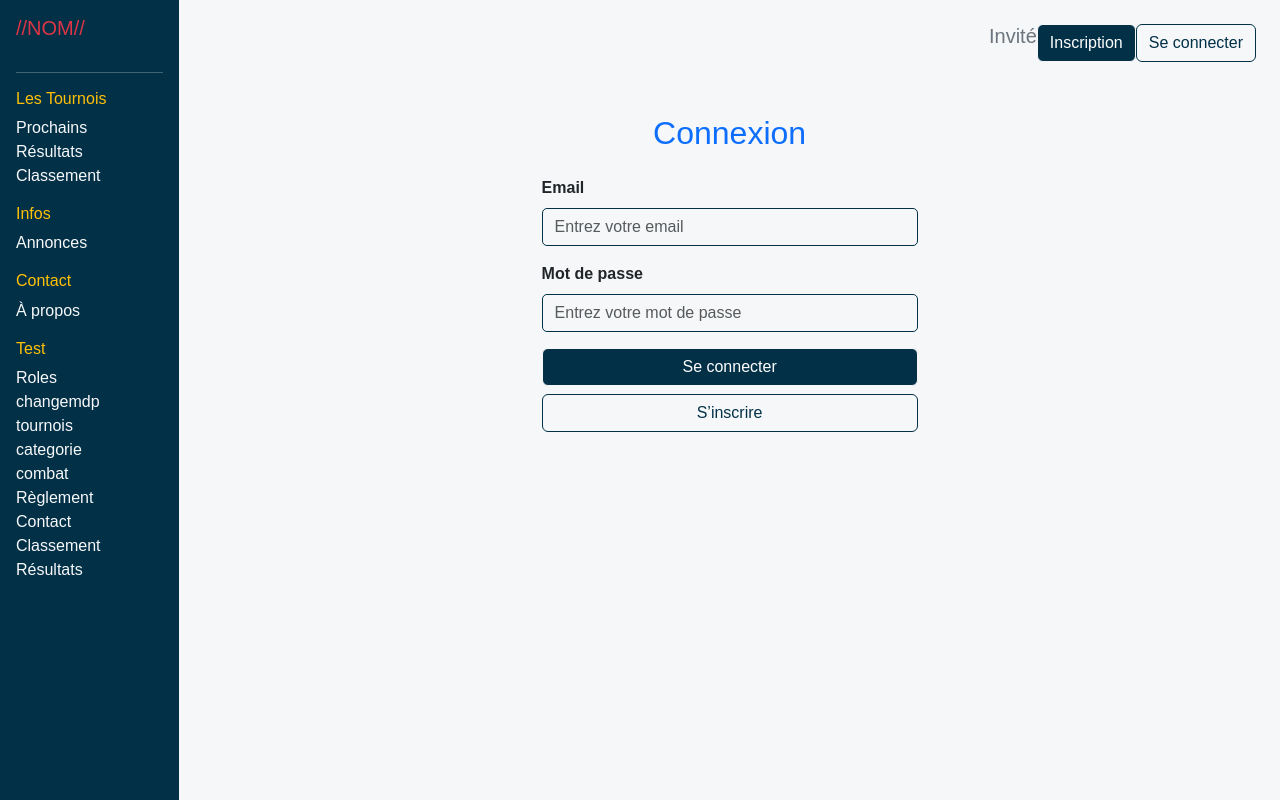
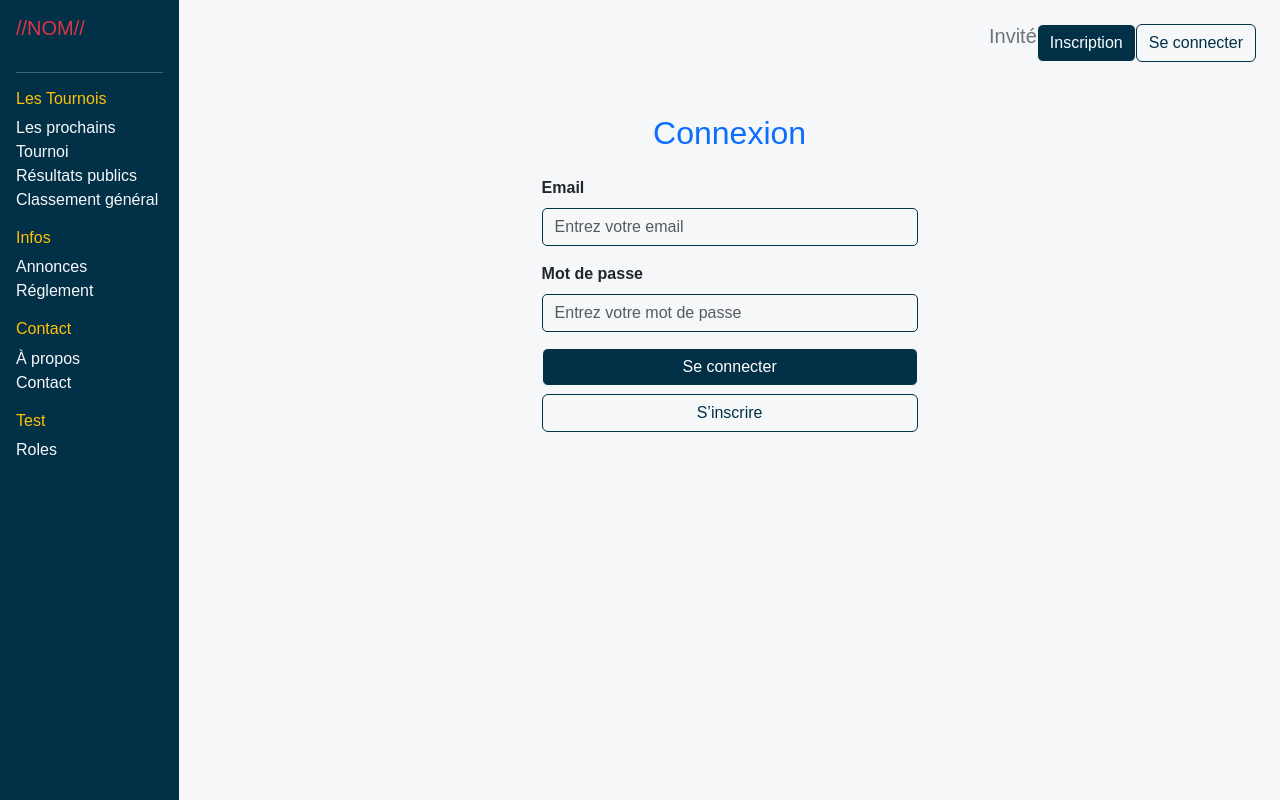
Before and after one commit to Alyss4/nipponweb, a Next.js app: page /connexion in a window 1280 px wide. Built offline with nearby package versions, Linux system fonts and the light colour scheme.

Commit message:
feat&fix: sidebar par role

```diff
--- a/src/app/layout.tsx
+++ b/src/app/layout.tsx
@@ -7,7 +7,10 @@ import './globals.css';
 import Link from 'next/link';
 import UserSidebarInfo from '../components/UserSidebarInfo';
 import { useState, useEffect } from 'react';
-import { MantineProvider } from '@mantine/core';
+import VisitorSidebarLinks from '../components/componentsSidebar/VisitorSidebarLinks';
+import CompetitorSidebarLinks from '@/components/componentsSidebar/CompetitorSidebarLinks';
+import ManagerSidebarLinks from '@/components/componentsSidebar/ManagerSidebarLinks';
+import AdministratorSidebarLinks from '@/components/componentsSidebar/AdministratorSidebarLinks';
 
 export default function RootLayout({
   children,
@@ -15,11 +18,32 @@ export default function RootLayout({
   children: React.ReactNode;
 }) {
   const [isAuthenticated, setIsAuthenticated] = useState(false);
+  const [role, setRole] = useState<string | null>(null);
 
   useEffect(() => {
     const token = localStorage.getItem('token');
+    const storedRole = localStorage.getItem('role');
     setIsAuthenticated(!!token);
+    setRole(storedRole);
   }, []);
+
+  const renderSidebarLinks = () => {
+    if (!isAuthenticated) {
+      return <VisitorSidebarLinks />;
+    }
+
+    switch (role) {
+      case 'c': // Compétiteur
+        return <CompetitorSidebarLinks />;
+      case 'g': // gestionnaire
+        return <ManagerSidebarLinks />;
+      case 'a': // Administrateur
+        return <AdministratorSidebarLinks />;
+      case 'u': // Utilisateur (même droit que visiteur)
+      default:
+        return <VisitorSidebarLinks />;
+    }
+  };
 
   return (
     <html lang="fr">
@@ -32,31 +56,10 @@ export default function RootLayout({
           <h2 className="text-danger fs-5 mb-3">//NOM//</h2>
           <hr className="border-light w-100" />
           <div className="flex-grow-1">
-            <h6 className="text-warning">Les Tournois</h6>
-            <ul className="list-unstyled">
-              <li><a href="#" className="text-light text-decoration-none">Prochains</a></li>
-              <li><a href="/resultats" className="text-light text-decoration-none">Résultats</a></li>
-              <li><a href="/classement" className="text-light text-decoration-none">Classement</a></li>
-            </ul>
-            <h6 className="text-warning mt-3">Infos</h6>
-            <ul className="list-unstyled">
-              <li><a href="/annonces" className="text-light text-decoration-none">Annonces</a></li>
-            </ul>
-            <h6 className="text-warning mt-3">Contact</h6>
-            <ul className="list-unstyled">
-              <li><a href="/apropos" className="text-light text-decoration-none">À propos</a></li>
-            </ul>
+            {renderSidebarLinks()}
             <h6 className="text-warning mt-3">Test</h6>
             <ul className="list-unstyled">
-              <li><a href="/roles" className="text-light text-decoration-none">Roles</a></li>
-              <li><a href="/changemdp" className="text-light text-decoration-none">changemdp</a></li>
-              <li><a href="/tournois" className="text-light text-decoration-none">tournois</a></li>
-              <li><a href="/categorie" className="text-light text-decoration-none">categorie</a></li>
-              <li><a href="/combat" className="text-light text-decoration-none">combat</a></li>
-              <li><a href="/reglement" className="text-light text-decoration-none">Règlement</a></li>
-              <li><a href="/contact" className="text-light text-decoration-none">Contact</a></li>
-              <li><a href="/classement" className="text-light text-decoration-none">Classement</a></li>
-              <li><a href="/resultats" className="text-light text-decoration-none">Résultats</a></li>
+              <li><Link href="/roles" className="text-light text-decoration-none">Roles</Link></li>
             </ul>
           </div>
         </aside>
@@ -65,6 +68,7 @@ export default function RootLayout({
           <div className="d-flex justify-content-end mb-3">
             <UserSidebarInfo />
             {!isAuthenticated && (
+              <>
                 <Link href="/inscription">
                   <button
                     className="btn"
@@ -77,8 +81,6 @@ export default function RootLayout({
                     Inscription
                   </button>
                 </Link>
-            )}
-            {!isAuthenticated && (
                 <Link href="/connexion">
                   <button
                     className="btn"
@@ -91,11 +93,11 @@ export default function RootLayout({
                     Se connecter
                   </button>
                 </Link>
+              </>
             )}
           </div>
           {children}
         </main>
-
       </body>
     </html>
   );
--- /dev/null
+++ b/src/components/componentsSidebar/AdministratorSidebarLinks.tsx
@@ -0,0 +1,33 @@
+'use client';
+
+import Link from 'next/link';
+
+export default function AdministratorSidebarLinks() {
+  return (
+    <>
+      <h6 className="text-warning">Tournois</h6>
+      <ul className="list-unstyled">
+        <li><a href="#" className="text-light text-decoration-none">Création</a></li>
+        <li><a href="#" className="text-light text-decoration-none">Modification</a></li>
+        <li><a href="#" className="text-light text-decoration-none">Lancement</a></li>
+        <li><a href="#" className="text-light text-decoration-none">Importation CSV</a></li>
+      </ul>
+      <h6 className="text-warning mt-3">Mes Tournois</h6>
+      <ul className="list-unstyled">
+        <li><Link href="/annonces" className="text-light text-decoration-none">A venir</Link></li>
+        <li><Link href="/annonces" className="text-light text-decoration-none">Historique</Link></li>
+        <li><Link href="/annonces" className="text-light text-decoration-none">Résultats</Link></li>
+      </ul>
+      <h6 className="text-warning mt-3">Dashboard</h6>
+      <ul className="list-unstyled">
+        <li><Link href="/apropos" className="text-light text-decoration-none">Notifications</Link></li>
+        <li><Link href="/apropos" className="text-light text-decoration-none">Gérer les utilisateurs</Link></li>
+      </ul>
+      <h6 className="text-warning mt-3">Contact</h6>
+      <ul className="list-unstyled">
+        <li><Link href="/apropos" className="text-light text-decoration-none">A propos</Link></li>
+        <li><Link href="/apropos" className="text-light text-decoration-none">Contacts</Link></li>
+      </ul>
+    </>
+  );
+}
--- /dev/null
+++ b/src/components/componentsSidebar/CompetitorSidebarLinks.tsx
@@ -0,0 +1,34 @@
+'use client';
+
+import Link from 'next/link';
+
+export default function CompetitorSidebarLinks() {
+  return (
+    <>
+      <h6 className="text-warning mt-3">Mes Tournois</h6>
+      <ul className="list-unstyled">
+        <li><Link href="/" className="text-light text-decoration-none">À venir</Link></li>
+        <li><Link href="/" className="text-light text-decoration-none">Historique</Link></li>
+        <li><Link href="/" className="text-light text-decoration-none">Mes Résultats</Link></li>
+        <li><Link href="/" className="text-light text-decoration-none">Mes Matchs</Link></li>
+      </ul>
+      <h6 className="text-warning mt-3">Classement</h6>
+      <ul className="list-unstyled">
+        <li><Link href="/" className="text-light text-decoration-none">Classement Général</Link></li>
+        <li><Link href="/" className="text-light text-decoration-none">Tous les Tournois</Link></li>
+        <li><Link href="/annonces" className="text-light text-decoration-none">Annonces</Link></li>
+        <li><Link href="/reglement" className="text-light text-decoration-none">Règlement</Link></li>
+      </ul>
+      <h6 className="text-warning mt-3">Mon Compte</h6>
+      <ul className="list-unstyled">
+        <li><Link href="/profil" className="text-light text-decoration-none">Mon Profil</Link></li>
+        <li><Link href="/" className="text-light text-decoration-none">Mes Inscriptions</Link></li>
+      </ul>
+      <h6 className="text-warning mt-3">Infos</h6>
+      <ul className="list-unstyled">
+        <li><Link href="/apropos" className="text-light text-decoration-none">À propos</Link></li>
+        <li><Link href="/contact" className="text-light text-decoration-none">Contact</Link></li>
+      </ul>
+    </>
+  );
+}
--- /dev/null
+++ b/src/components/componentsSidebar/ManagerSidebarLinks.tsx
@@ -0,0 +1,33 @@
+'use client';
+
+import Link from 'next/link';
+
+export default function ManagerSidebarLinks() {
+  return (
+    <>
+      <h6 className="text-warning">Tournois</h6>
+      <ul className="list-unstyled">
+        <li><a href="#" className="text-light text-decoration-none">Création</a></li>
+        <li><a href="#" className="text-light text-decoration-none">Modification</a></li>
+        <li><a href="#" className="text-light text-decoration-none">Lancement</a></li>
+        <li><a href="#" className="text-light text-decoration-none">Importation CSV</a></li>
+      </ul>
+      <h6 className="text-warning mt-3">Mes Tournois</h6>
+      <ul className="list-unstyled">
+        <li><Link href="/annonces" className="text-light text-decoration-none">A venir</Link></li>
+        <li><Link href="/annonces" className="text-light text-decoration-none">Historique</Link></li>
+        <li><Link href="/annonces" className="text-light text-decoration-none">Résultats</Link></li>
+      </ul>
+      <h6 className="text-warning mt-3">Dashboard</h6>
+      <ul className="list-unstyled">
+        <li><Link href="/apropos" className="text-light text-decoration-none">Notifications</Link></li>
+        <li><Link href="/apropos" className="text-light text-decoration-none">Gérer les utilisateurs</Link></li>
+      </ul>
+      <h6 className="text-warning mt-3">Contact</h6>
+      <ul className="list-unstyled">
+        <li><Link href="/apropos" className="text-light text-decoration-none">A propos</Link></li>
+        <li><Link href="/apropos" className="text-light text-decoration-none">Contacts</Link></li>
+      </ul>
+    </>
+  );
+}
--- /dev/null
+++ b/src/components/componentsSidebar/VisitorSidebarLinks.tsx
@@ -0,0 +1,28 @@
+'use client';
+
+import Link from 'next/link';
+
+export default function VisitorSidebarLinks() {
+  return (
+    <>
+      <h6 className="text-warning">Les Tournois</h6>
+      <ul className="list-unstyled">
+        <li><a href="#" className="text-light text-decoration-none">Les prochains Tournoi</a></li>
+        <li><a href="#" className="text-light text-decoration-none">Résultats publics</a></li>
+        <li><a href="#" className="text-light text-decoration-none">Classement général</a></li>
+      </ul>
+
+      <h6 className="text-warning mt-3">Infos</h6>
+      <ul className="list-unstyled">
+        <li><Link href="/annonces" className="text-light text-decoration-none">Annonces</Link></li>
+        <li><Link href="/annonces" className="text-light text-decoration-none">Réglement</Link></li>
+      </ul>
+
+      <h6 className="text-warning mt-3">Contact</h6>
+      <ul className="list-unstyled">
+        <li><Link href="/apropos" className="text-light text-decoration-none">À propos</Link></li>
+        <li><Link href="/apropos" className="text-light text-decoration-none">Contact</Link></li>
+      </ul>
+    </>
+  );
+}
```
Also changed, not shown: src/app/connexion/page.tsx (+13 -10 lines). Lines whose indentation alone changed are shown as unchanged.
